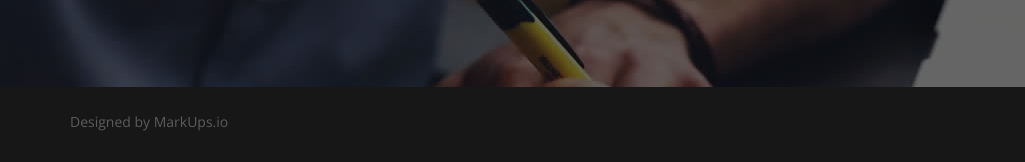
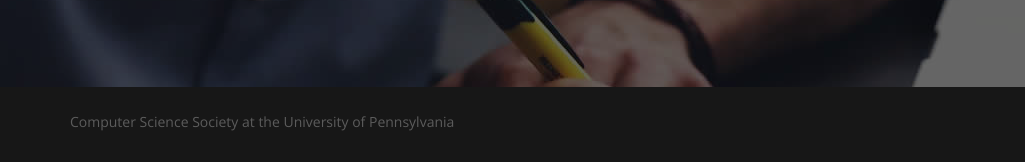
Before and after one commit to carlsonkellie/cssWebsite2019-template1, a plain HTML site: page contact.html in a window 1280 px wide. Shown: the part 1358-1520 px from the top of the page, 0-1025 px from the left. Drawn offline with nearby package versions, Linux system fonts and the light colour scheme.

Commit message:
Footer update

```diff
--- a/contact.html
+++ b/contact.html
@@ -209,7 +209,7 @@
       <div class="row">
         <div class="col-md-6 col-sm-6">
           <div class="footer-left">
-           <p>Designed by <a href="http://www.markups.io/">MarkUps.io</a></p>
+            <p>Computer Science Society at the University of Pennsylvania</p>
           </div>
         </div>
         <div class="col-md-6 col-sm-6">
```
